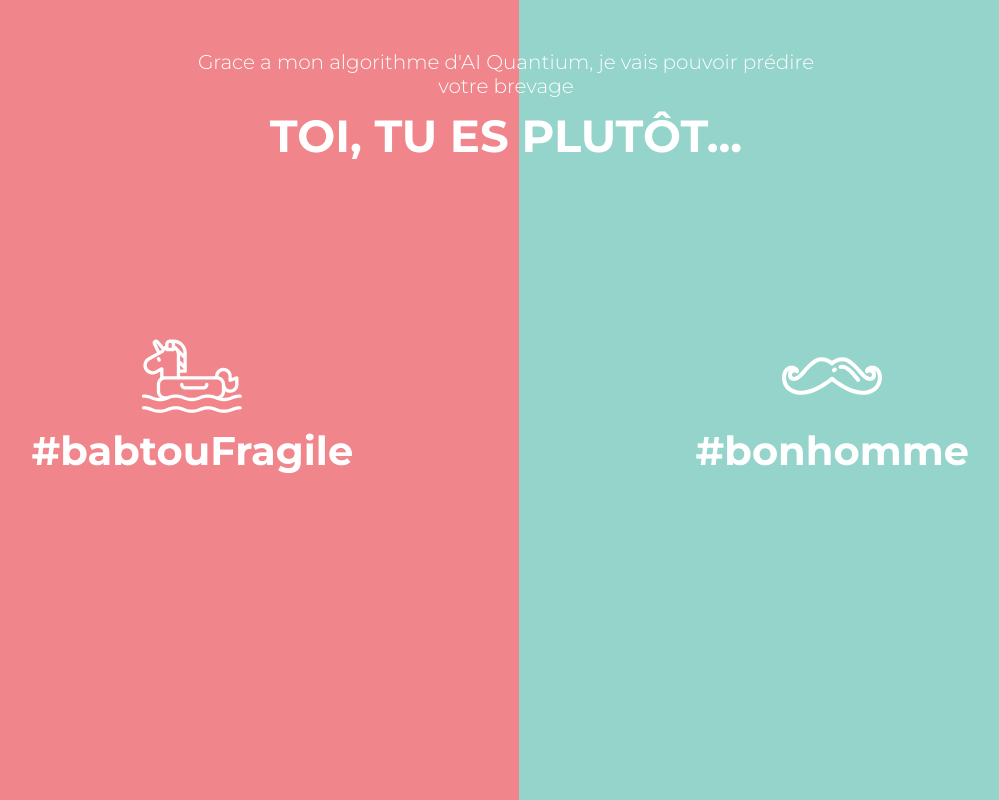
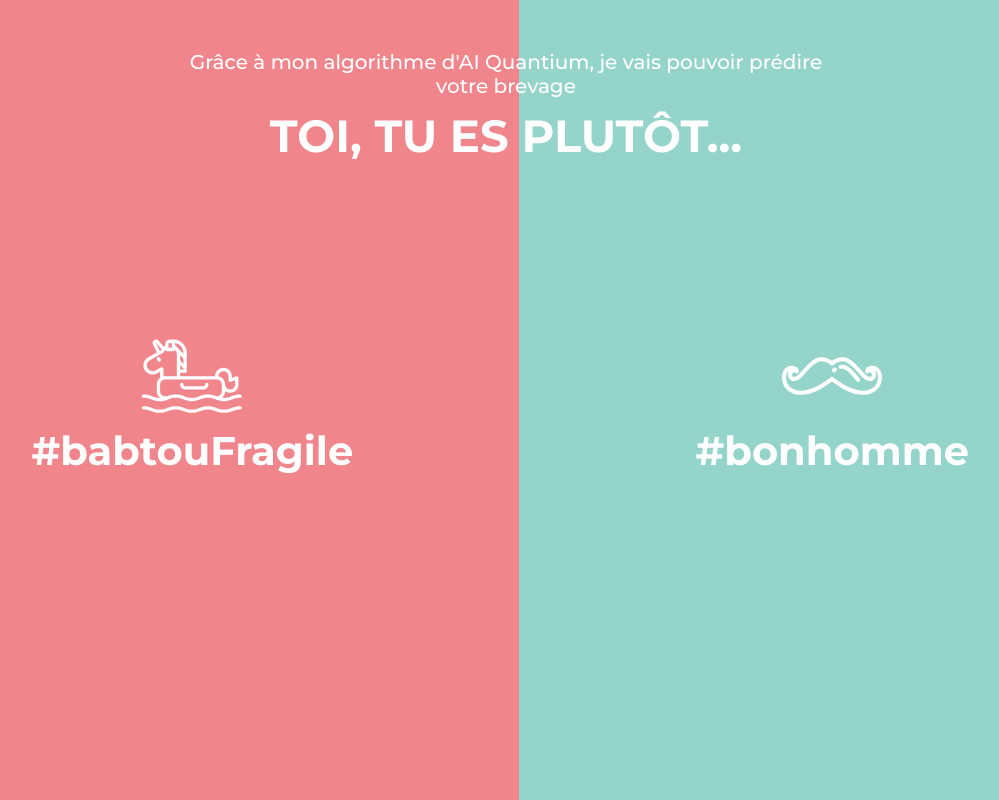
Before and after one commit to nzamarreno/nzamarreno.github.io, a website built with webpack: page index.html in a window 1280 px wide. Shown: the whole page, without its empty margins (134-1133 px from the left). Built offline with nearby package versions, Linux system fonts and the light colour scheme.

Commit message:
Fix wording

```diff
--- a/index.html
+++ b/index.html
@@ -62,7 +62,7 @@
         </div>
 
         <div class="wrapper">
-            <h1 class="wrapper__title"><span class="wrapper__subtitle">Grace a mon algorithme d'AI Quantium,
+            <h1 class="wrapper__title"><span class="wrapper__subtitle">Grâce à mon algorithme d'AI Quantium,
                     je vais pouvoir prédire votre brevage</span>TOI, TU ES PLUTÔT... </h1>
             <div class="wrapper__half wrapper__left" data-role="babtou">
                 <div class="hashtag">
--- a/main.scss
+++ b/main.scss
@@ -5,7 +5,8 @@
 @import "./style/beer.scss";
 @import "./style/canette.scss";
 
-html, body {
+html,
+body {
   font-size: 62.5%;
 
   height: 100%;
@@ -152,7 +153,7 @@ html, body {
   &__subtitle {
     font-family: Montserrat;
     font-size: 2rem;
-        font-weight: 100;
+    font-weight: 500;
 
     display: block;
 
--- a/style.css
+++ b/style.css
@@ -319,7 +319,8 @@ ul {
   100% {
     transform: translateY(0); } }
 
-html, body {
+html,
+body {
   font-size: 62.5%;
   height: 100%;
   margin: 0;
@@ -412,7 +413,7 @@ html, body {
   .wrapper__subtitle {
     font-family: Montserrat;
     font-size: 2rem;
-    font-weight: 100;
+    font-weight: 500;
     display: block;
     margin-bottom: 1rem;
     color: white; }
```
Also changed, not shown: bundle.js (+112 -1 lines). Lines whose indentation alone changed are shown as unchanged.
